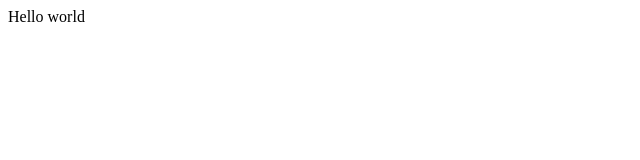
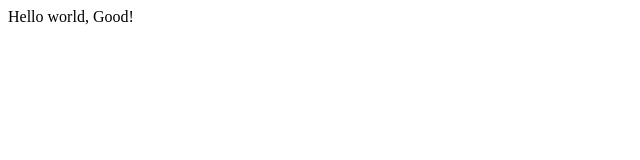
Before and after one commit to goodfriendstour/opentutorials-good, a plain HTML site: page index.html in a window 1280 px wide. Shown: the full height of the page, 0-640 px from the left. Drawn offline with Linux system fonts and the light colour scheme.

Commit message:
change index.html

```diff
--- a/index.html
+++ b/index.html
@@ -14,6 +14,6 @@ Remove this if you use the .htaccess -->
 <link rel="apple-touch-icon" href="/apple-touch-icon.png" />
 </head>
 <body>
-Hello world
+Hello world, Good!
 </body>
 </html>
```
